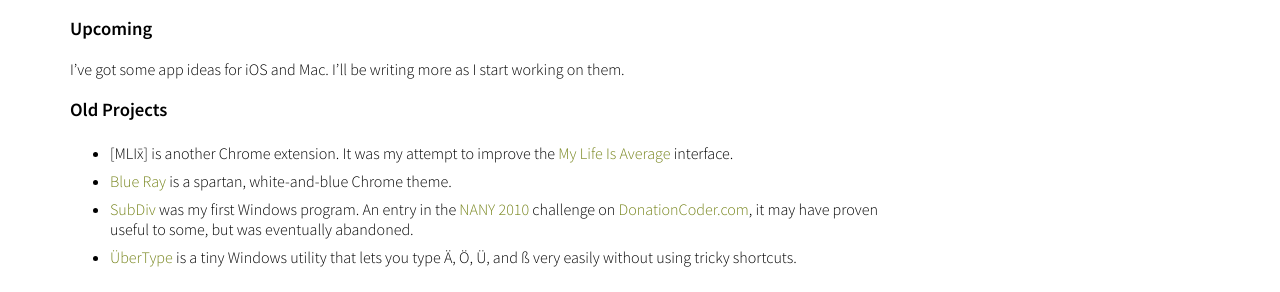
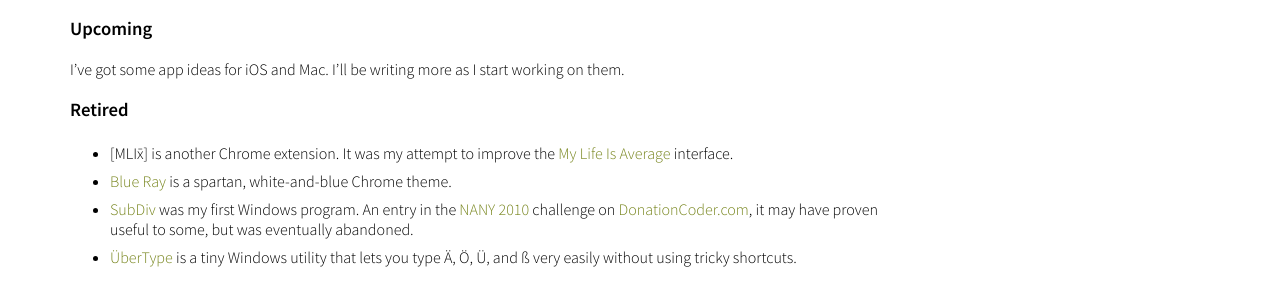
Before and after one commit to tylermumford/website-old, a Jekyll site: the page built from projects.md, in a window 1280 px wide. Shown: the part 332-624 px from the top of the page. Built offline with Jekyll 4.4.1, drawn with Linux system fonts in a browser that asks for light colours.

Commit message:
Changed "old projects" to "retired."

```diff
--- a/projects.md
+++ b/projects.md
@@ -15,7 +15,7 @@ title: Projects
 
 I've got some app ideas for iOS and Mac. I'll be writing more as I start working on them.
 
-### Old Projects
+### Retired
 
 - [MLIx&#772;] is another Chrome extension. It was my attempt to improve the [My Life Is Average] interface.
 
```
